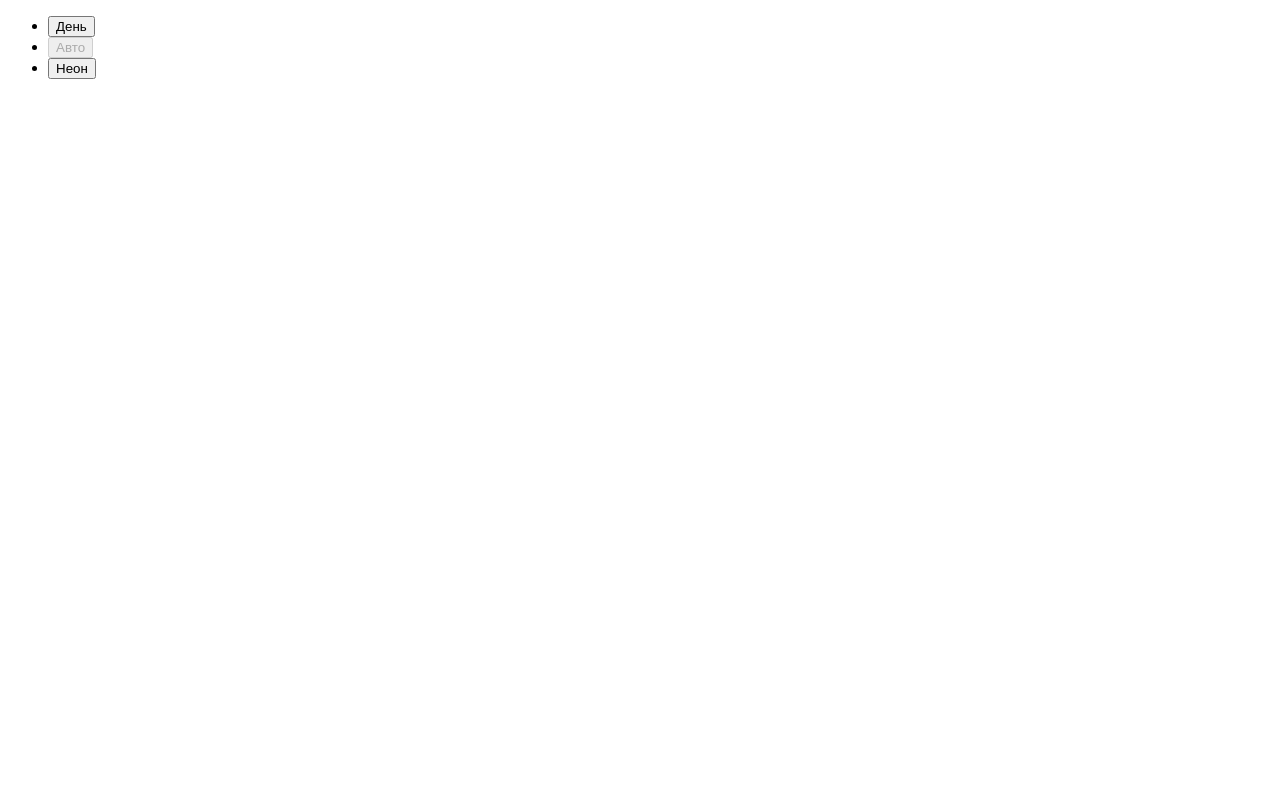
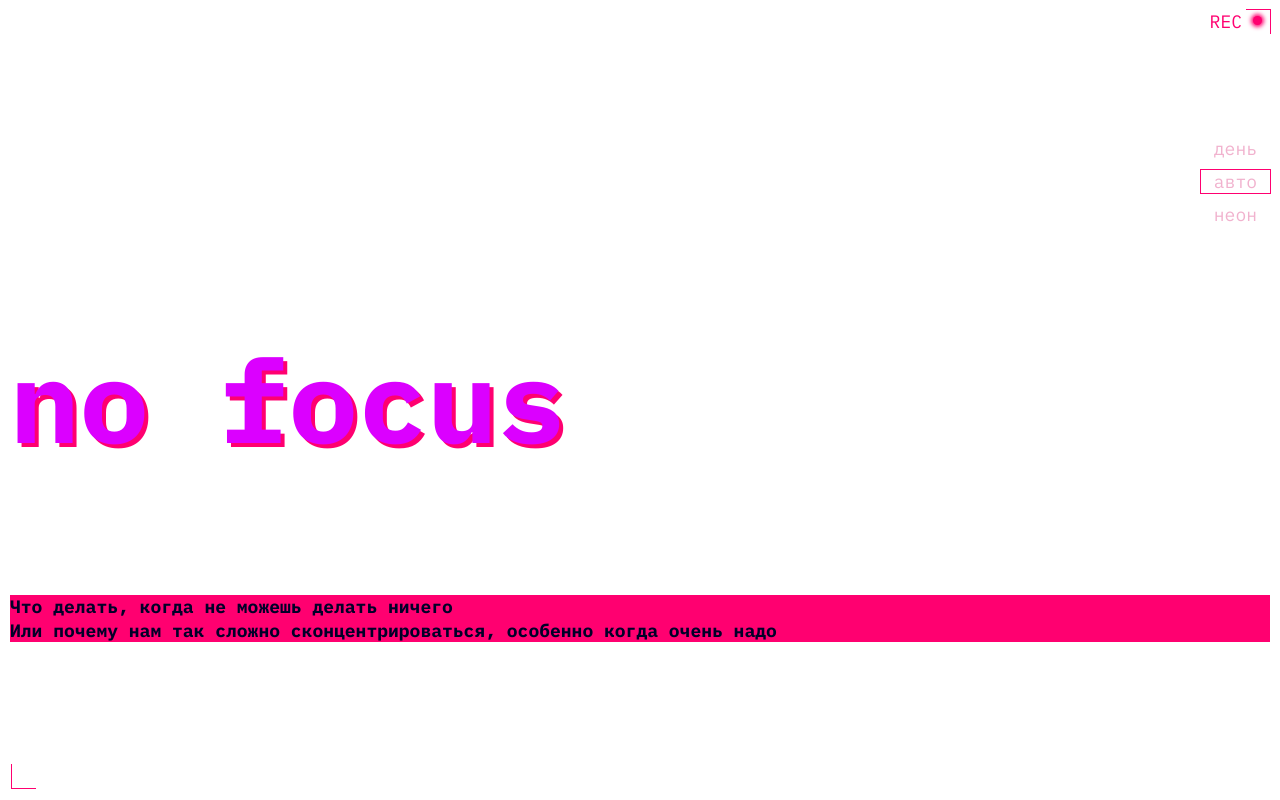
Before and after one commit to BorisFX99/slozhno-sosredotochitsya-fd, a plain HTML site: page index.html in a window 1280 px wide. Drawn offline with Linux system fonts and the light colour scheme.

Commit message:
debag menu

```diff
--- a/index.html
+++ b/index.html
@@ -4,11 +4,22 @@
     <meta charset="UTF-8" />
     <meta http-equiv="X-UA-Compatible" content="IE=edge" />
     <meta name="viewport" content="width=device-width, initial-scale=1.0" />
+    <meta name="color-scheme" content="dark light" />
     <title>Сложно сосредоточиться</title>
+    <link rel="icon" href="../images/favicon.ico" sizes="any" />
+    <link rel="icon" href ="../images/favicon.svg" type="image/svg+xml">
+    <link rel="apple-touch-icon" href="../images/mobile-icon.png" />
+    <link rel="stylesheet" href="../fonts/fonts.css">
+    <link rel="stylesheet" href="./styles/globals.css">
+    <link rel="stylesheet" href="./styles/variables.css">
+    <link rel="stylesheet" href="./styles/style.css">
+    <link rel="stylesheet" href="./styles/dark.css">
+    <link rel="stylesheet" href="./styles/light.css">
     <script src="./scripts/script.js"></script>
   </head>
   <body class="page">
     <header class="header decorated-zone">
+      <div class="header__record-element" aria-hidden="true">rec</div>
       <nav class="header__theme-menu">
         <ul class="header__theme-menu-list">
           <li class="header__theme-menu-item">
@@ -35,6 +46,13 @@
           </li>
         </ul>
       </nav>
+      <h1 class="header__title">No Focus</h1>
+      <h3 class="header__subtitle">Что делать, когда не можешь делать ничего <br>
+      Или почему нам так сложно сконцентрироваться, особенно когда очень надо</h3>
     </header>
+    <main>
+    </main>
+    <footer>
+    </footer>
   </body>
 </html>
--- a/styles/globals.css
+++ b/styles/globals.css
@@ -28,6 +28,10 @@ ul {
   list-style: none;
 }
 
+li {
+  padding: 0;
+}
+
 picture {
   margin: 0;
   padding: 0;
@@ -39,4 +43,6 @@ a {
   font-family: inherit;
   font-size: inherit;
   line-height: inherit;
+  padding: 0;
+  border: none;
 }
--- a/styles/style.css
+++ b/styles/style.css
@@ -1,5 +1,101 @@
 /* Основные стили проекта. Это стили для темы, которую вы верстаете первой. */
+ /* сохраните в разметке и стилях класс page у тега body.
+ Он удобен, чтобы составлять селекторы для разных цветовых тем. */
 
-.page {
-  /* сохраните в разметке и стилях класс page у тега body. Он удобен, чтобы составлять селекторы для разных цветовых тем. */
+ .page {
+  font-family: var(--main-font, sans-serif);
+  color: var(--text-color, #f1b2ce);
+  font-size: var(--text-font-size);
+
 }
+
+.header {
+  position: relative;
+  display: grid;
+  align-items: center;
+  grid-template-rows: 1fr min-content 1fr;
+  block-size: 100dvh;
+  padding-block: 10px;
+  padding-inline: 10px;
+  min-height: 668px;
+}
+
+.header::before {
+  content: '';
+  position: absolute;
+  height: 25px;
+  aspect-ratio: 1;
+  top:9px;
+  right: 9px;
+  border-right: 1px solid var(--accent-color);
+  border-top: 1px solid var(--accent-color);
+}
+
+.header::after {
+  content: '';
+  position: absolute;
+  height: 25px;
+  aspect-ratio: 1;
+  bottom:11px;
+  left: 11px;
+  border-left: 1px solid var(--accent-color);
+  border-bottom: 1px solid var(--accent-color);
+}
+
+
+
+.header__theme-menu {
+  justify-self: end;
+}
+
+.header__theme-menu-list {
+  display: flex;
+  flex-direction: column;
+  gap:10px;
+}
+
+.header__theme-menu-button {
+  padding-inline: 13px;
+  background-color: transparent;
+  text-transform: lowercase;
+}
+
+.header__theme-menu-button_active {
+  outline: 1px solid var(--accent-color);
+}
+
+.header__title {
+  font-size: 116px;
+  font-weight: 700;
+  line-height: 82.5%;
+  color: var(--hero-title-color);
+  text-transform: lowercase;
+  text-shadow: 4px 4px 0px var(--accent-color);
+}
+
+.header__subtitle {
+  font-size: 18px;
+  line-height: 130%;
+  color: var(--title-color);
+  background-color: var(--accent-color);
+}
+
+.header__record-element {
+  position: absolute;
+  top: 10px;
+  right: 38px;
+  color: var(--accent-color);
+  text-transform: uppercase;
+}
+
+.header__record-element::after {
+    content: '';
+    position: absolute;
+    height: 9px;
+    aspect-ratio: 1;
+    top: 6px;
+    right: -20px;
+    background-color: var(--accent-color);
+    border-radius: 50%;
+    box-shadow: 0px 0px 4px 2px var(--accent-color);
+}
--- a/styles/variables.css
+++ b/styles/variables.css
@@ -2,3 +2,12 @@
   Переменные для вашего проекта
   и их переопределение под различные устройства
 */
+:root {
+  --bg-image:url("./images/cover-image-dark.png");
+  --text-color:#f1b2ce;
+  --title-color:#000028;
+  --accent-color:#ff0070;
+  --main-font:'IBM Plex mono';
+  --hero-title-color:#db00ff;
+  --text-font-size:18px;
+}
```
